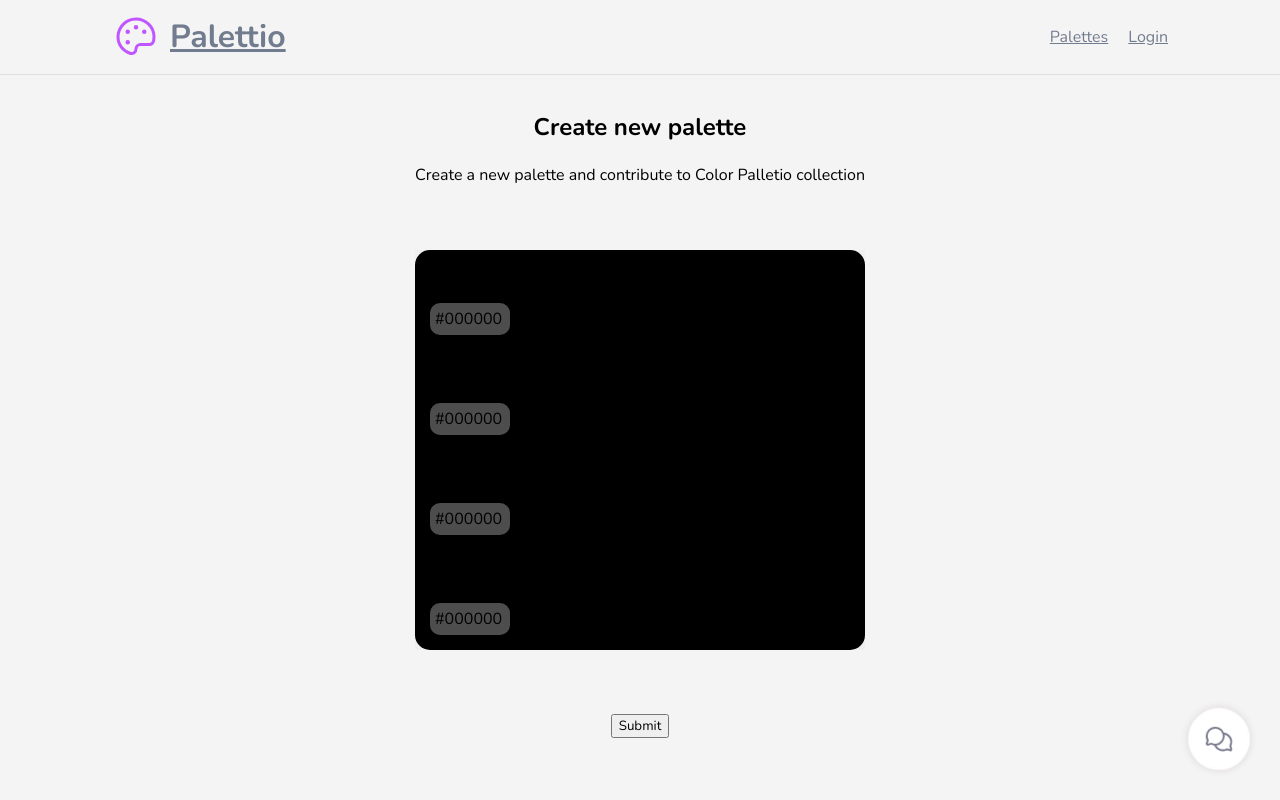
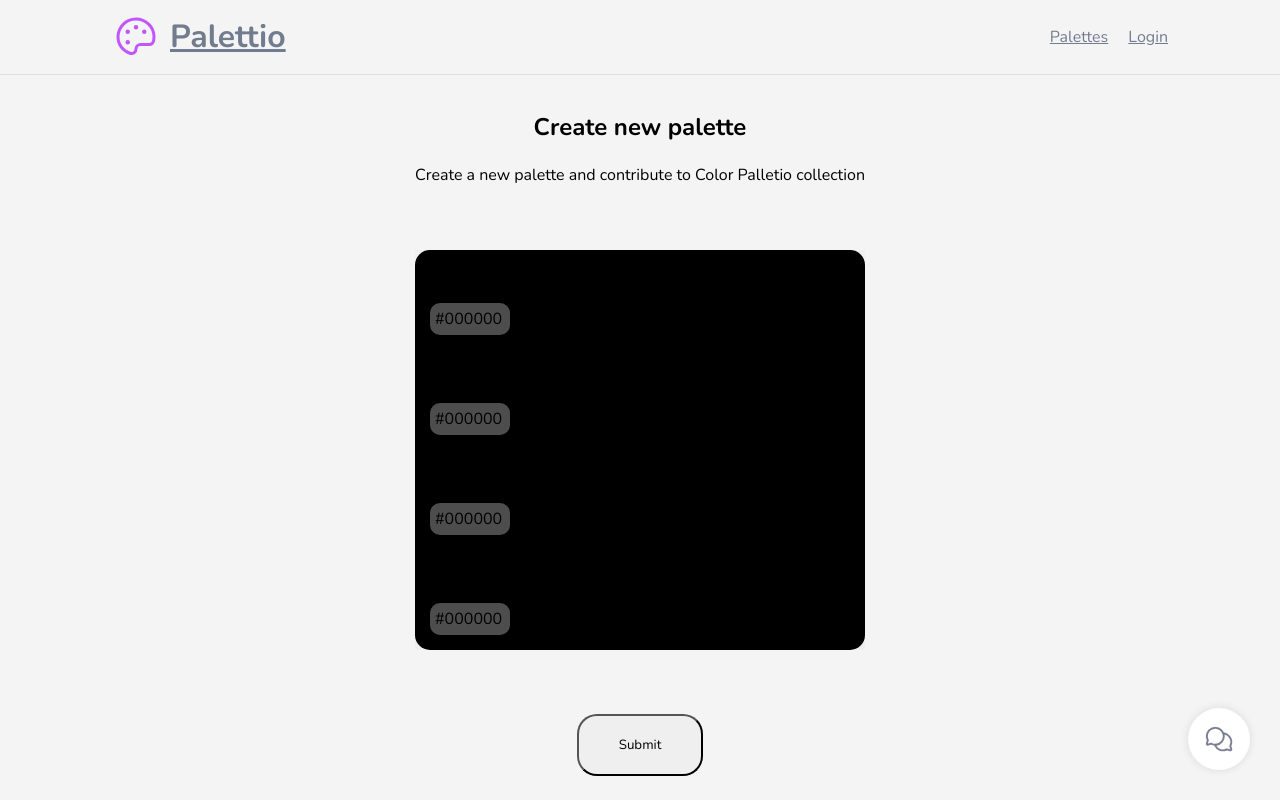
Before and after one commit to Junstant/React-Proyects, a React (Vite) app: page /admin in a window 1280 px wide. Shown: the top 800 px of the page. Built offline with nearby package versions, Linux system fonts and the light colour scheme.

Commit message:
chore: Add styling to AdminPanel form and submit button

```diff
--- a/src/components/adminPanel/AdminPanel.css
+++ b/src/components/adminPanel/AdminPanel.css
@@ -59,6 +59,11 @@
   font-size: 1rem;
   width: 70px;
 }
+.submitAP {
+  padding: 20px 40px;
+  border-radius: 20px;
+}
+
 .inputChildAP .colorInputAP0::-webkit-color-swatch {
   border-radius: 15px 15px 0px 0px;
 }
--- a/src/components/adminPanel/AdminPanel.jsx
+++ b/src/components/adminPanel/AdminPanel.jsx
@@ -43,7 +43,7 @@ const AdminPanel = () => {
                 </div>
               );
             })}
-          <button type="submit">Submit</button>
+          <button type="submit" className="submitAP">Submit</button>
         </form>
       </div>
     </section>
```
